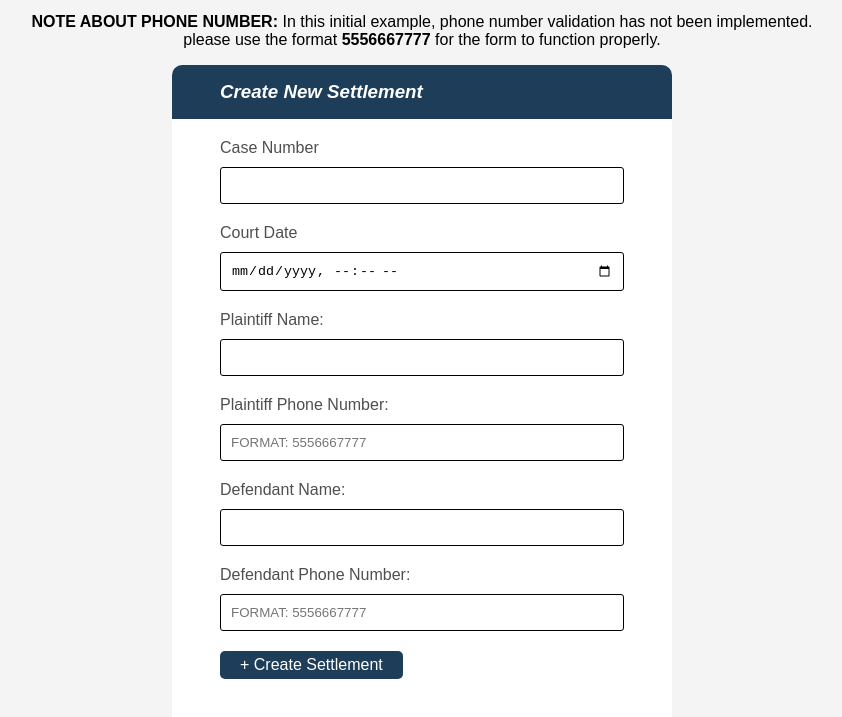
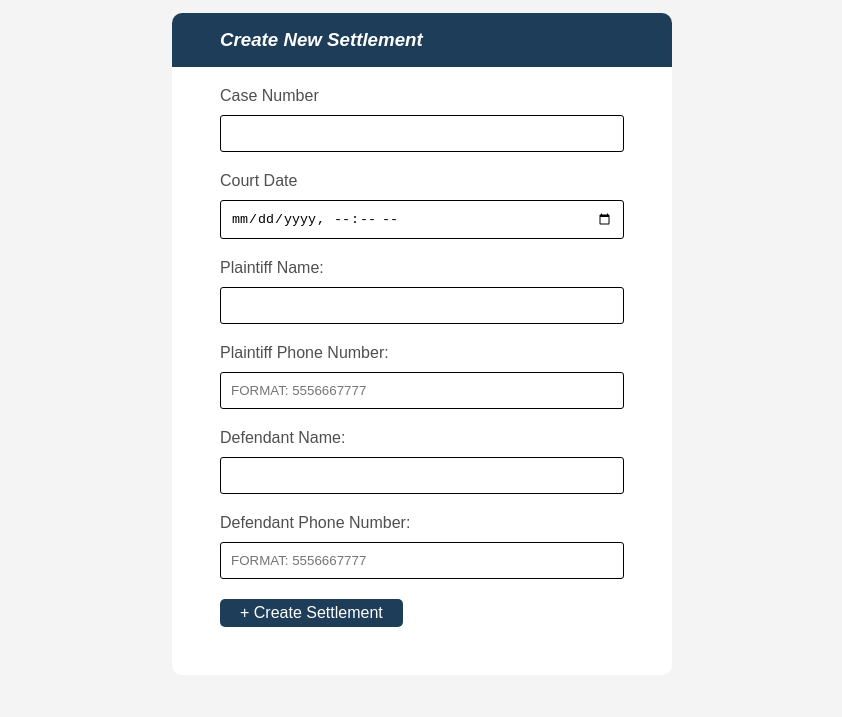
Before and after one commit to cortlin/claim-it, a website: page pages/index.html in a window 1280 px wide. Shown: the part 137-854 px from the top of the page, without its empty margins (218-1060 px from the left). After the commit the page ends 820 px from the top, so only its background shows below. Drawn offline with Linux system fonts and the light colour scheme.

Commit message:
removed disclaimer, works with dashes

```diff
--- a/pages/index.html
+++ b/pages/index.html
@@ -17,7 +17,6 @@
         to complete to add the necessary information for generating a settlement
         agreement.
       </p>
-      <p><strong>NOTE ABOUT PHONE NUMBER:</strong> In this initial example, phone number validation has not been implemented. please use the format <strong>5556667777</strong> for the form to function properly.</strong></p>
     </header>
 
     <main>
```
